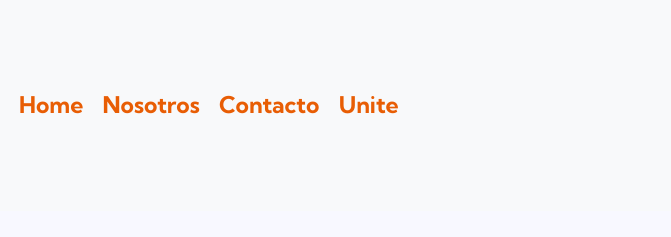
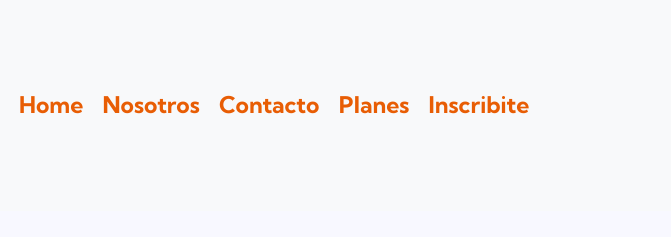
Before and after one commit to joaquinyapura/proyectoFinalWeb, a website: page Planes.html in a window 1280 px wide. Shown: the top 237 px of the page, 609-1280 px from the left. Drawn offline with nearby package versions, Linux system fonts and the light colour scheme.

Commit message:
noveno commit

```diff
--- a/Planes.html
+++ b/Planes.html
@@ -34,7 +34,10 @@
                         <a class="nav-link" href="./contactanos.html">Contacto</a>
                     </li>
                     <li class="nav-item">
-                        <a class="nav-link" href="./Planes.html">Unite</a>
+                        <a class="nav-link" href="./Planes.html">Planes</a>
+                    </li>
+                    <li class="nav-item">
+                        <a class="nav-link" href="./unite.html">Inscribite</a>
                     </li>
                 </ul>
             </div>
```
Also changed, not shown: contactanos.html (+4 -1 lines), index.html (+4 -1 lines), nosotros.html (+4 -1 lines), unite.html (+4 -1 lines).
